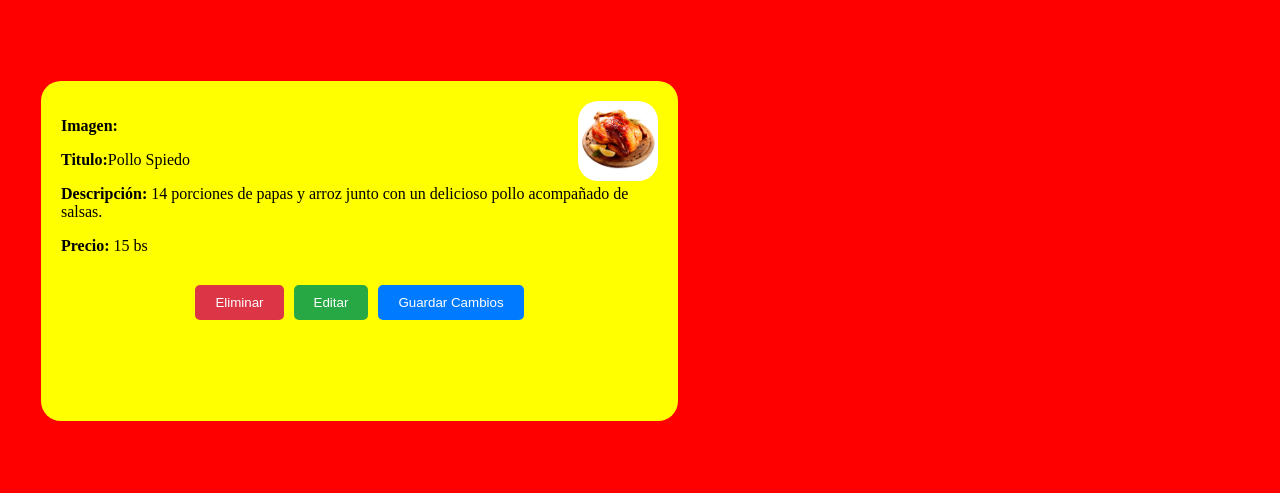
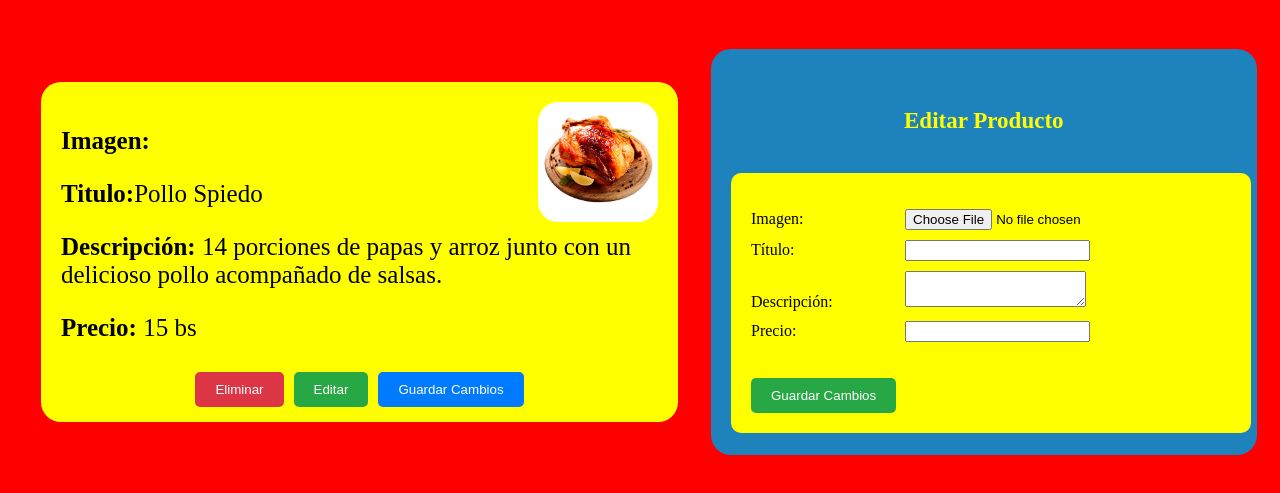
Before and after one commit to Serghio07/Proyecto_Software, a plain HTML site: page Menu gerente/index.html in a window 1280 px wide. Shown: the part 115-608 px from the top of the page. Drawn offline with Linux system fonts and the light colour scheme.

Commit message:
menu gerente

```diff
--- /dev/null
+++ b/Menu gerente/estilop.css
@@ -0,0 +1,48 @@
+body {
+    font-family: Arial, sans-serif;
+    background-color: #f0f0f0; /* Color de fondo gris claro */
+}
+
+.container {
+    width: 80%; /* Ancho del contenedor */
+    margin: 0 auto; /* Centrar el contenedor */
+    padding: 20px; /* Añadir relleno al contenedor */
+    background-color: #fff; /* Color de fondo blanco para el contenedor */
+    border-radius: 10px; /* Bordes redondeados para el contenedor */
+    box-shadow: 0 4px 8px rgba(0, 0, 0, 0.1); /* Sombra para el contenedor */
+}
+
+label {
+    display: block; /* Mostrar las etiquetas en bloque */
+    margin-bottom: 5px; /* Añadir margen inferior a las etiquetas */
+    font-weight: bold; /* Texto en negrita para las etiquetas */
+}
+
+input,
+textarea {
+    width: 100%; /* Ancho del 100% para las entradas y áreas de texto */
+    padding: 10px; /* Añadir relleno a las entradas y áreas de texto */
+    border: 1px solid #ccc; /* Borde gris claro para las entradas y áreas de texto */
+    border-radius: 5px; /* Bordes redondeados para las entradas y áreas de texto */
+    font-size: 16px; /* Tamaño de fuente de 16 píxeles para las entradas y áreas de texto */
+}
+
+input[type="file"] {
+    padding: 0; /* Eliminar el relleno predeterminado de los campos de archivo */
+    border: none; /* Eliminar el borde predeterminado de los campos de archivo */
+    background-color: #fff; /* Color de fondo blanco para los campos de archivo */
+}
+
+button {
+    background-color: #007bff; /* Color de fondo azul para el botón */
+    color: #fff; /* Color de texto blanco para el botón */
+    padding: 10px 20px; /* Añadir relleno al botón */
+    border: none; /* Eliminar el borde predeterminado del botón */
+    border-radius: 5px; /* Bordes redondeados para el botón */
+    cursor: pointer; /* Cambiar el cursor a puntero al pasar el mouse sobre el botón */
+    transition: background-color 0.3s ease; /* Agregar una transición suave al color de fondo del botón */
+}
+
+button:hover {
+    background-color: #b35f00; /* Cambiar el color de fondo del botón al pasar el mouse sobre él */
+}
--- a/Menu gerente/index.html
+++ b/Menu gerente/index.html
@@ -11,7 +11,9 @@
   <div class="banner">
      <h1>Gestión del Menú</h1>
 
-  </div>
+    </div>
+
+<div class="contanier">
   <div class="menu">
     <img src="imag/spiado.png" alt="Pollo Spiedo">
     <p><strong>Imagen:</strong></p>
@@ -24,5 +26,42 @@
       <button class="guardar-cambios">Guardar Cambios</button>
     </div>
   </div>
+
+  <div class="editarm">
+    <h2>Editar Producto</h2>
+    <div class="producto">
+        <form>
+            <ul class="lista-editar">
+                <li>
+                    <label for="imagen">Imagen:</label>
+                    <input type="file" id="imagen" name="imagen">
+                </li>
+                <li>
+                    <label for="titulo">Título:</label>
+                    <input type="text" id="titulo" name="titulo" placeholder="">
+                </li>
+                <li>
+                    <label for="descripcion">Descripción:</label>
+                    <textarea id="descripcion" name="descripcion" placeholder=""></textarea>
+                </li>
+                <li>
+                    <label for="precio">Precio:</label>
+                    <input type="number" id="precio" name="precio" placeholder="">
+                </li>
+            </ul>
+        </form>
+        <div class="acciones">
+            <button class="guardar-cambios">Guardar Cambios</button>
+        </div>
+    </div>
+</div>
+<div class="Informacion">
+
+
+</div>
+
+</div>
+
+  </div>
 </body>
 </html>
--- a/Menu gerente/styles.css
+++ b/Menu gerente/styles.css
@@ -10,6 +10,9 @@ img {
     color: yellow;
     text-align: left;
     padding: 20px;
+    width: 975px;
+height: 116px;
+top: 49px;
 }
 .menu {
     width: 597px;
@@ -22,13 +25,13 @@ img {
 }
 
 .menu img {
-    width: 80px;
+    width: 120px;
     float: right;
     height: auto;
     border-radius: 20px;
 }
 .menu p {
-    font-size: 16px;
+    font-size: 25px;
     margin-bottom: 10px;
     text-align: left;
 }
@@ -59,3 +62,57 @@ img {
 .menu .acciones .editar {
     background-color: #28a745;
 }
+
+.contanier{
+    display: flex;
+    flex-wrap: wrap ;
+    flex-direction: row;
+
+}
+.editarm {
+    width: 40%; /* Reducido para coincidir con el contenido */
+    background-color: rgb(30, 130, 188);
+    border-radius: 20px;
+    text-align: left;
+    padding: 20px;
+}
+
+.editarm h2 {
+    font-size: 23px;
+    color: yellow;
+    text-align: center;
+    padding: 20px;
+}
+
+.producto {
+    background-color: yellow;
+    padding: 20px;
+    border-radius: 10px;
+    width: 95%; /* Ajustado para que se expanda según sea necesario */
+}
+
+.producto .acciones button {
+    padding: 10px 20px;
+    background-color: #28a745;
+    color: #fff;
+    border: none;
+    border-radius: 5px;
+    cursor: pointer;
+    margin-top: 10px;
+}
+
+.lista-editar {
+    list-style: none;
+    padding: 0;
+    display: flex;
+    flex-direction: column;
+}
+
+.lista-editar li {
+    margin-bottom: 10px;
+}
+
+.lista-editar label {
+    width: 150px;
+    display: inline-block;
+}
```
Also changed, not shown: Menu gerente/prueba.html (added, +29 -0 lines).
